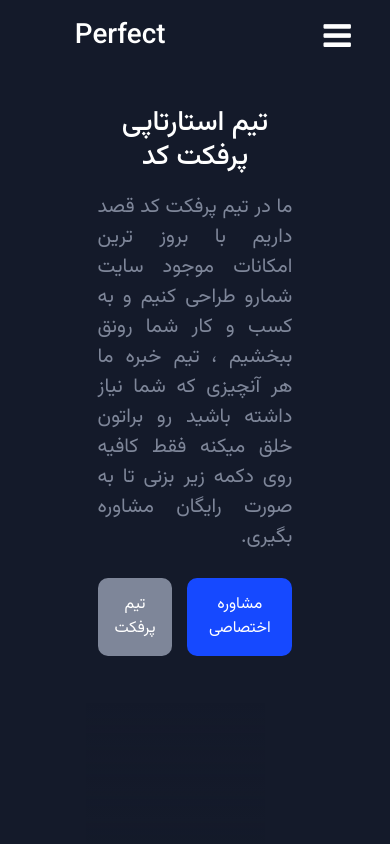
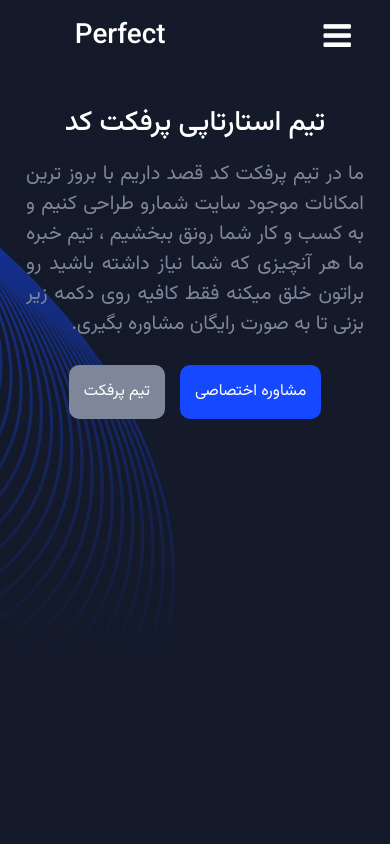
Before and after one commit to Amiraliansaripour/PerfectCodeNew, a React (Create React App) app: page /about in a window 390 px wide. Shown: the top 844 px of the page. Built offline with nearby package versions, Linux system fonts and the light colour scheme.

Commit message:
fixed about-us-hero responsive

```diff
--- a/src/App.js
+++ b/src/App.js
@@ -1,5 +1,6 @@
 import React from 'react'
 import './App.css';
+import './Responsive.css'
 import { BrowserRouter as Router, Route, Routes } from "react-router-dom";
 import routes from './Routes';
 
--- a/src/Responsive.css
+++ b/src/Responsive.css
@@ -1,25 +1,27 @@
-@media only screen and (min-width: 1400px) {
+@media only screen and (min-width: 1400px) {}
 
+@media only screen and (max-width: 1400px) {}
+
+@media only screen and (max-width: 1200px) {}
+
+@media only screen and (max-width: 992px) {
+    /* content */
+    .content {
+        width: 100% !important;
+        z-index: 2;
+    }
+
+    /* about us hero */
+    .bg-img {
+        position: absolute;
+        left: 0;
+        top: 40px;
+        z-index: 1;
+    }
 }
 
-@media only screen and (max-width: 1400px) {
+@media only screen and (max-width: 768px) {}
 
-}
-
-@media only screen and (max-width: 1200px) {
-
-}
-
-@media only screen and (max-width: 992px) {
-
-}
-
-@media only screen and (max-width: 768px) {
-
-}
-
-@media only screen and (max-width: 576px) {
-
-}
+@media only screen and (max-width: 576px) {}
 
 @media only screen and (max-width:327px) {}
--- a/src/components/aboutUs/aboutUsHero/AboutUsHero.jsx
+++ b/src/components/aboutUs/aboutUsHero/AboutUsHero.jsx
@@ -18,7 +18,7 @@ const AboutUsHero = () => {
               <Link to="/" className="btn-active">مشاوره اختصاصی</Link>
             </div>
           </div>
-          <div className="bg-img w-50 z-2">
+          <div className="bg-img w-50 p-md-absolut w-md-100 z-2">
           </div>
         </div>
       </div>
```
